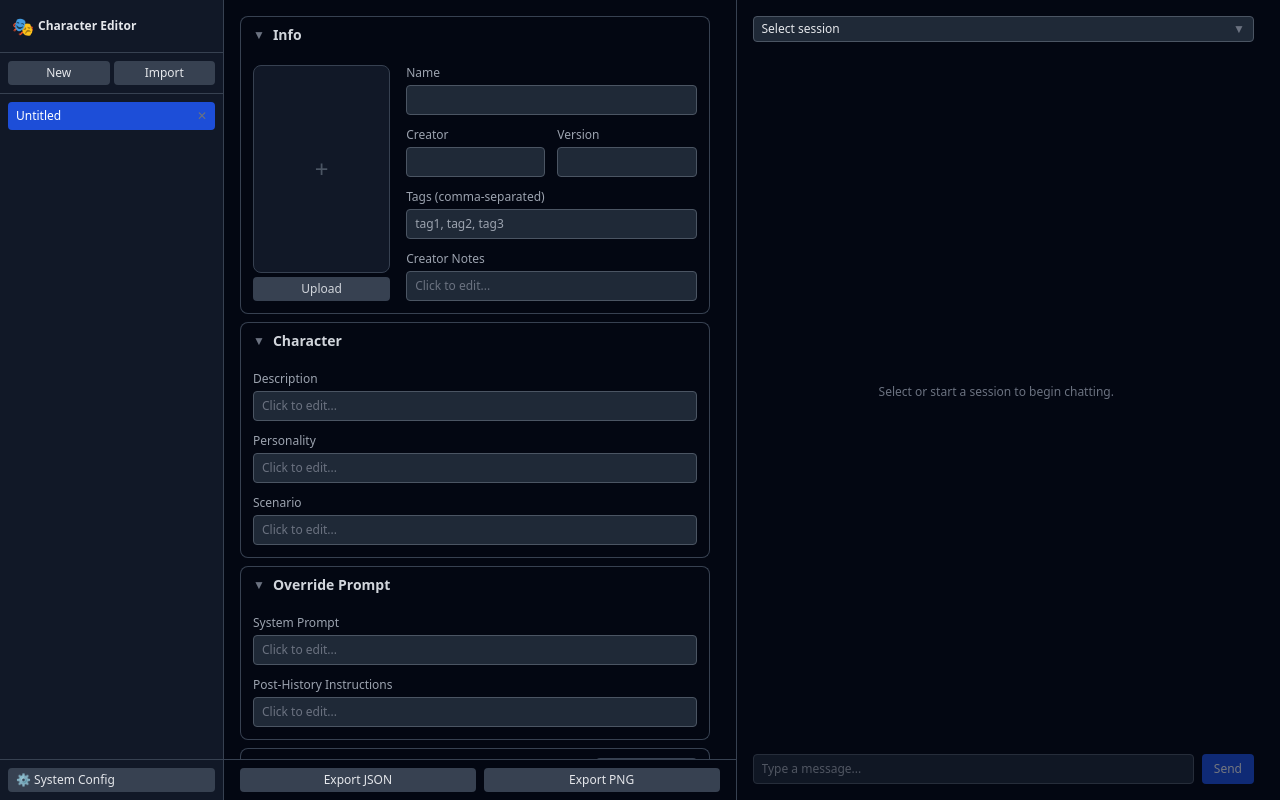
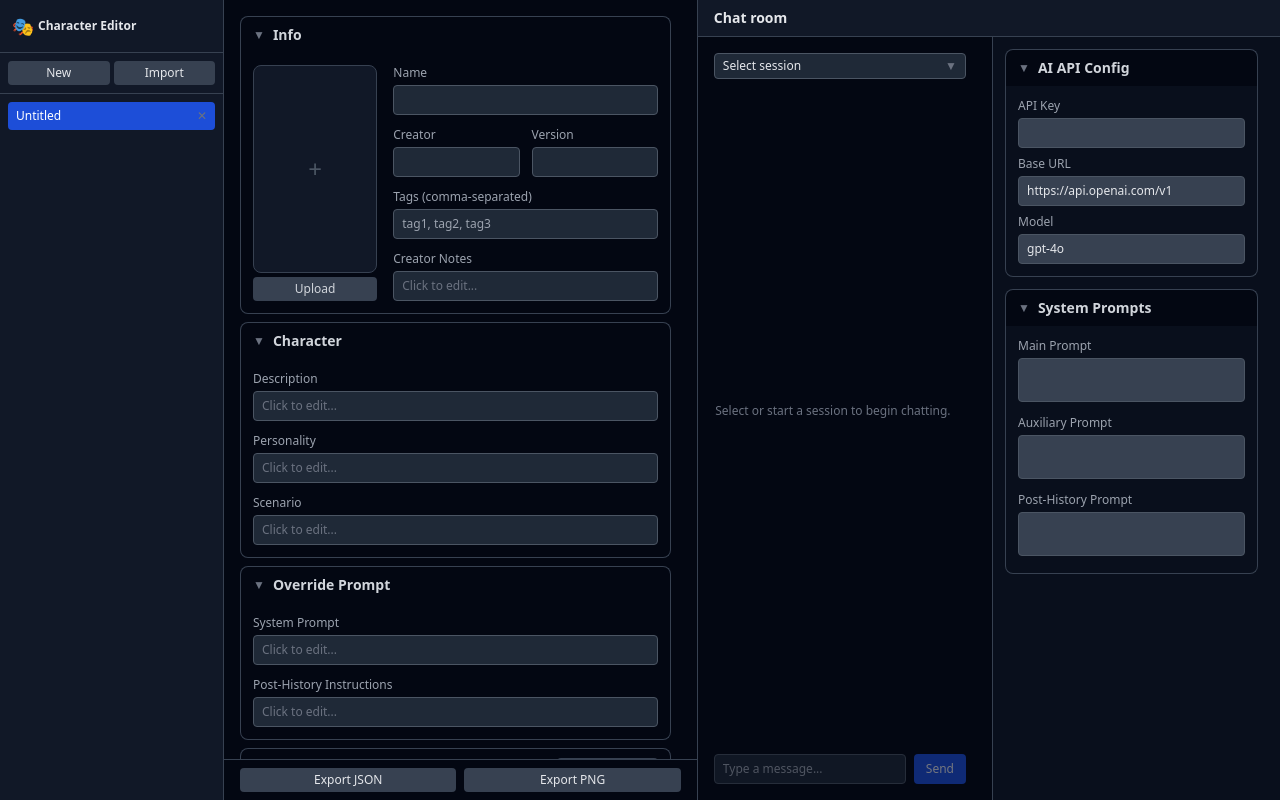
Before and after one commit to fyam1997/character-editor, a Vue app: page / in a window 1280 px wide. Both pictures are taken after a click on the button "New". Built offline with nearby package versions, Linux system fonts and the light colour scheme.

Commit message:
Chat header + inline system config with two sections

```diff
--- a/package.json
+++ b/package.json
@@ -1,7 +1,7 @@
 {
   "name": "character-editor",
   "private": true,
-  "version": "0.1.2",
+  "version": "0.1.3-alpha",
   "type": "module",
   "scripts": {
     "dev": "vite",
--- a/src/App.vue
+++ b/src/App.vue
@@ -13,7 +13,6 @@ import { embedJsonInPng } from './utils/png'
 import type { CharacterCardV2 } from './types'
 
 const store = useEditorStore()
-const showConfig = ref(false)
 const chatGreeting = ref('')
 
 watch(() => store.cardJson?.data, (newVal, oldVal) => {
@@ -66,7 +65,7 @@ async function handleExport(type: 'json' | 'png') {
 
 <template>
   <div class="h-screen flex text-sm bg-gray-950 text-gray-200">
-    <Sidebar @open-config="showConfig = true" />
+    <Sidebar />
     <main class="flex-1 flex">
       <section class="flex-1 border-r border-gray-700 flex flex-col">
         <div v-if="!store.isActive" class="flex-1 flex items-center justify-center text-gray-500 text-sm p-4">
@@ -94,10 +93,19 @@ async function handleExport(type: 'json' | 'png') {
           </div>
         </template>
       </section>
-      <section v-if="store.isActive" class="flex-1 p-4 overflow-y-auto flex flex-col">
-        <ChatRoom :greeting="chatGreeting" />
+      <section v-if="store.isActive" class="flex-1 flex flex-col">
+        <div class="flex items-center px-4 py-2 border-b border-gray-700 bg-gray-900">
+          <h2 class="text-sm font-bold text-gray-200">Chat room</h2>
+        </div>
+        <div class="flex flex-1 overflow-hidden">
+          <div class="flex-1 p-4 overflow-y-auto flex flex-col">
+            <ChatRoom :greeting="chatGreeting" />
+          </div>
+          <div class="w-72 border-l border-gray-700 p-3 overflow-y-auto bg-gray-900/50">
+            <SystemConfig />
+          </div>
+        </div>
       </section>
     </main>
-    <SystemConfig v-if="showConfig" @close="showConfig = false" />
   </div>
 </template>
--- a/src/components/Sidebar.vue
+++ b/src/components/Sidebar.vue
@@ -3,10 +3,6 @@ import { onMounted } from 'vue'
 import { useEditorStore } from '../stores/editor'
 import { isPng, extractJsonFromPng } from '../utils/png'
 import type { CharacterCardV2 } from '../types'
-
-const emit = defineEmits<{
-  openConfig: []
-}>()
 
 const store = useEditorStore()
 
@@ -168,13 +164,5 @@ async function newCard() {
         No cards yet
       </div>
     </div>
-    <div class="p-2 border-t border-gray-700">
-      <button
-        class="w-full px-2 py-1 text-xs bg-gray-700 hover:bg-gray-600 rounded text-left"
-        @click="emit('openConfig')"
-      >
-        ⚙ System Config
-      </button>
-    </div>
   </aside>
 </template>
--- a/src/components/SystemConfig.vue
+++ b/src/components/SystemConfig.vue
@@ -1,33 +1,39 @@
 <script setup lang="ts">
 import { useEditorStore } from '../stores/editor'
+import CollapsibleSection from './CollapsibleSection.vue'
 
 const store = useEditorStore()
 
-const emit = defineEmits<{
-  close: []
-}>()
+function autoResize(el: Event) {
+  const ta = el.target as HTMLTextAreaElement
+  ta.style.height = 'auto'
+  ta.style.height = ta.scrollHeight + 'px'
+}
+
+const vAutoResize = {
+  mounted: (el: HTMLTextAreaElement) => {
+    el.style.height = 'auto'
+    el.style.height = el.scrollHeight + 'px'
+  },
+}
 </script>
 
 <template>
-  <div
-    class="fixed inset-0 bg-black/50 flex items-center justify-center z-50"
-    @click.self="emit('close')"
-  >
-    <div class="bg-gray-800 border border-gray-600 rounded-lg p-5 w-96 shadow-xl">
-      <h2 class="text-sm font-bold text-gray-200 mb-4">System Config</h2>
-      <div class="space-y-3">
-        <div>
-          <label class="text-xs text-gray-400 block mb-1">API Base URL</label>
-          <input
-            v-model="store.apiConfig.baseUrl"
-            class="w-full px-2 py-1.5 text-xs bg-gray-700 border border-gray-600 rounded text-gray-200"
-          />
-        </div>
+  <div class="space-y-3">
+    <CollapsibleSection title="AI API Config" :defaultOpen="true">
+      <div class="space-y-2">
         <div>
           <label class="text-xs text-gray-400 block mb-1">API Key</label>
           <input
             v-model="store.apiConfig.apiKey"
             type="password"
+            class="w-full px-2 py-1.5 text-xs bg-gray-700 border border-gray-600 rounded text-gray-200"
+          />
+        </div>
+        <div>
+          <label class="text-xs text-gray-400 block mb-1">Base URL</label>
+          <input
+            v-model="store.apiConfig.baseUrl"
             class="w-full px-2 py-1.5 text-xs bg-gray-700 border border-gray-600 rounded text-gray-200"
           />
         </div>
@@ -39,14 +45,38 @@ const emit = defineEmits<{
           />
         </div>
       </div>
-      <div class="flex justify-end mt-4">
-        <button
-          class="px-4 py-1.5 text-xs bg-blue-600 hover:bg-blue-500 rounded text-white"
-          @click="emit('close')"
-        >
-          Done
-        </button>
+    </CollapsibleSection>
+
+    <CollapsibleSection title="System Prompts" :defaultOpen="true">
+      <div class="space-y-2">
+        <div>
+          <label class="text-xs text-gray-400 block mb-1">Main Prompt</label>
+          <textarea
+            v-model="store.systemPrompts.mainPrompt"
+            v-auto-resize
+            @input="autoResize"
+            class="w-full px-2 py-1.5 text-xs bg-gray-700 border border-gray-600 rounded text-gray-200 resize-none overflow-hidden"
+          ></textarea>
+        </div>
+        <div>
+          <label class="text-xs text-gray-400 block mb-1">Auxiliary Prompt</label>
+          <textarea
+            v-model="store.systemPrompts.auxiliaryPrompt"
+            v-auto-resize
+            @input="autoResize"
+            class="w-full px-2 py-1.5 text-xs bg-gray-700 border border-gray-600 rounded text-gray-200 resize-none overflow-hidden"
+          ></textarea>
+        </div>
+        <div>
+          <label class="text-xs text-gray-400 block mb-1">Post-History Prompt</label>
+          <textarea
+            v-model="store.systemPrompts.postHistoryPrompt"
+            v-auto-resize
+            @input="autoResize"
+            class="w-full px-2 py-1.5 text-xs bg-gray-700 border border-gray-600 rounded text-gray-200 resize-none overflow-hidden"
+          ></textarea>
+        </div>
       </div>
-    </div>
+    </CollapsibleSection>
   </div>
 </template>
--- a/src/stores/editor.ts
+++ b/src/stores/editor.ts
@@ -26,6 +26,26 @@ export const useEditorStore = defineStore('editor', () => {
 
   watch(apiConfig, (v) => {
     localStorage.setItem('apiConfig', JSON.stringify(v))
+  }, { deep: true })
+
+  function loadSystemPrompts() {
+    try {
+      const saved = localStorage.getItem('systemPrompts')
+      if (saved) return JSON.parse(saved)
+    } catch {}
+    return null
+  }
+
+  const savedPrompts = loadSystemPrompts()
+  const systemPrompts = ref(savedPrompts ?? {
+    startChatPrompt: '',
+    mainPrompt: '',
+    auxiliaryPrompt: '',
+    postHistoryPrompt: '',
+  })
+
+  watch(systemPrompts, (v) => {
+    localStorage.setItem('systemPrompts', JSON.stringify(v))
   }, { deep: true })
 
   const isActive = computed(() => activeCardId.value !== null)
@@ -207,6 +227,7 @@ export const useEditorStore = defineStore('editor', () => {
     cards,
     pngBlob,
     apiConfig,
+    systemPrompts,
     isActive,
     sessions,
     activeSessionId,
```
